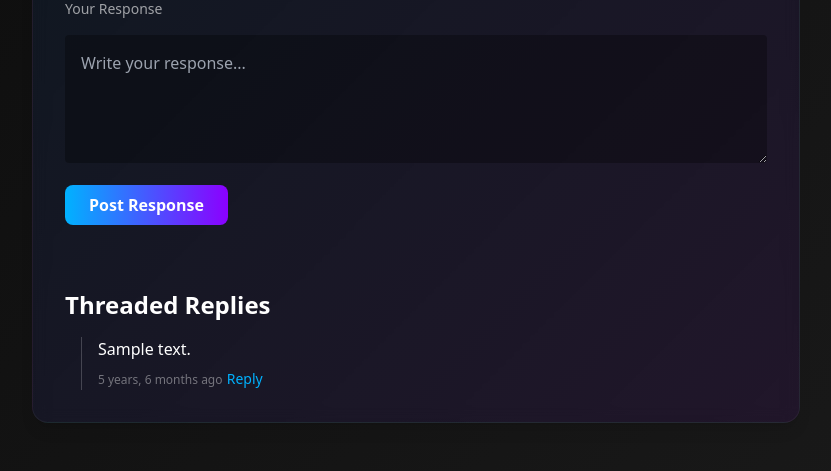
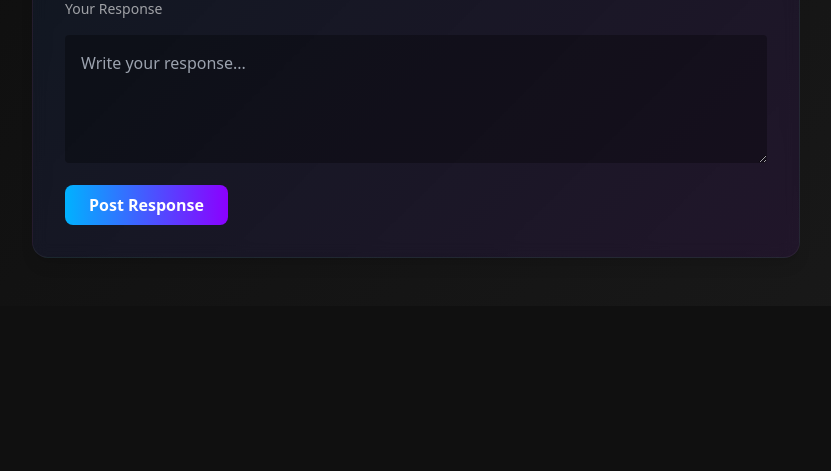
Before and after one commit to LennoxBoyd/LowkeyWall, a Django app: template LowkeyWall/templates/confession_detail.html in a window 1280 px wide. Shown: the part 550-1021 px from the top of the page, without its empty margins (224-1055 px from the left). After the commit the page ends 808 px from the top, so only its background shows below. Run offline with Django 5.2, Linux system fonts and the light colour scheme; tables that the repository leaves empty hold one stand-in row (values such as "Sample post"); the template is opened without the code that fills it: values that come from a table or form of the project are taken from there, most other values are stand-ins (such as "Sample title", 1, 10 or a date in 2020); data that the repository does not hold is empty; some libraries are stand-ins or nearby versions.

Commit message:
Update confession_detail.html

```diff
--- a/LowkeyWall/templates/confession_detail.html
+++ b/LowkeyWall/templates/confession_detail.html
@@ -109,17 +109,7 @@
     </button>
   </form>
 
-  <!-- Standalone threaded replies block if needed -->
-  {% if replies %}
-    <div class="mt-16">
-      <h2 class="text-2xl font-bold mb-4">Threaded Replies</h2>
-      <div class="space-y-6">
-        {% for reply in replies %}
-          {% include "reply_item.html" with reply=reply %}
-        {% endfor %}
-      </div>
-    </div>
-  {% endif %}
+
 
 </div>
 
```
